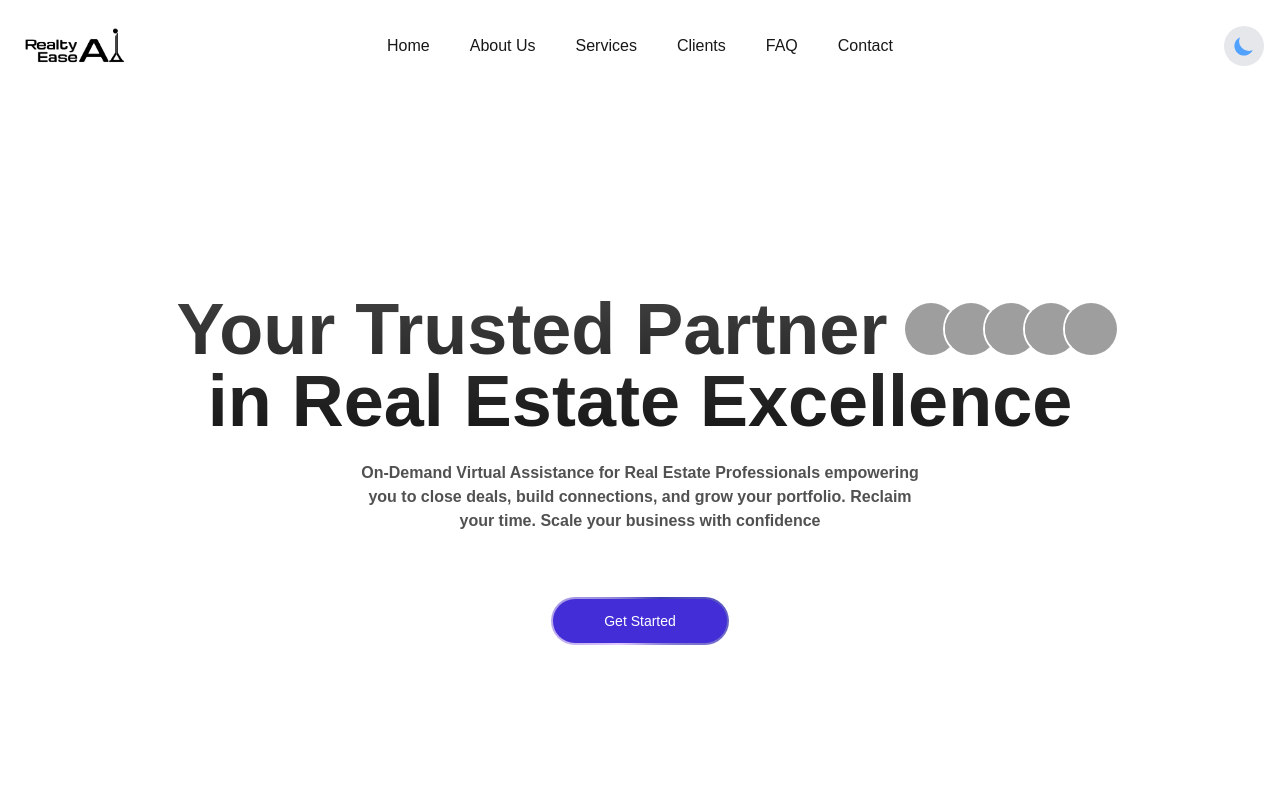
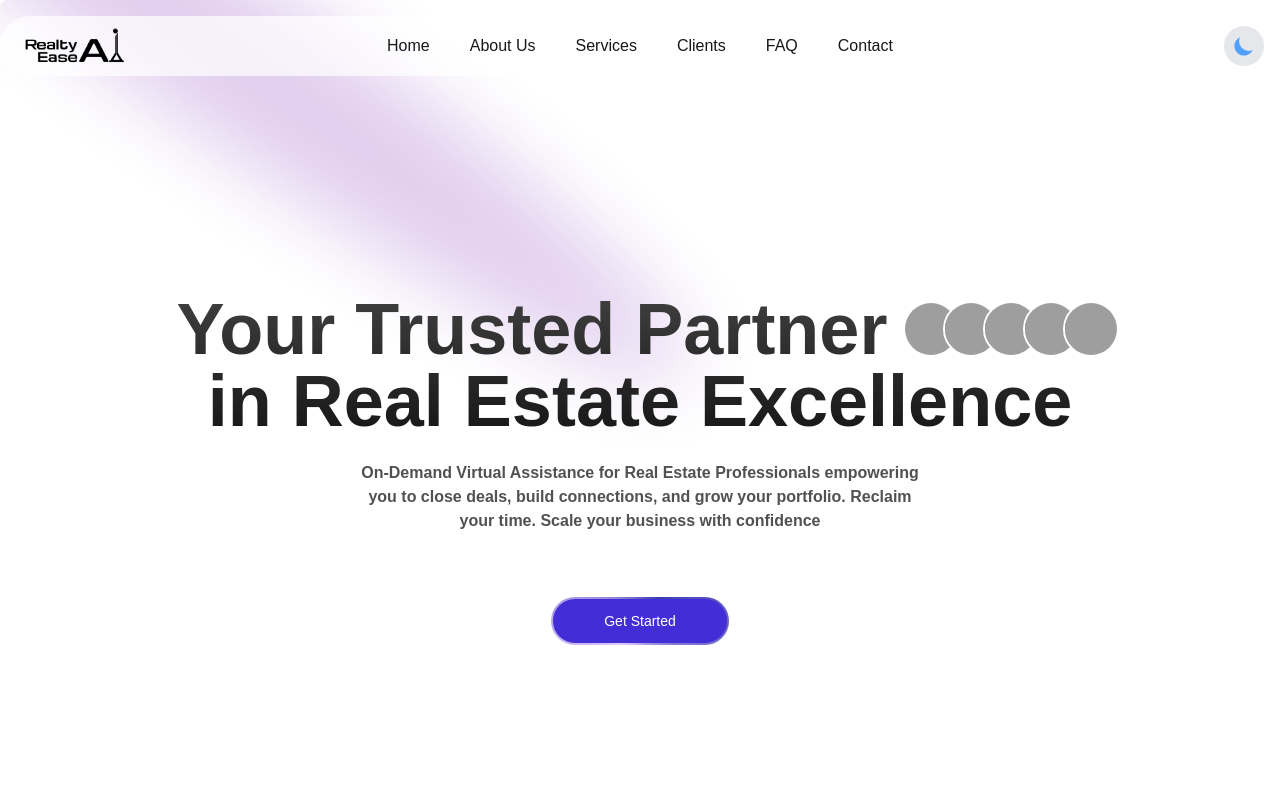
Before and after one commit to realtyeaseai/website, a Next.js app: page / in a window 1280 px wide. Shown: the top 800 px of the page. Built offline with nearby package versions, Linux system fonts and the light colour scheme; grey boxes are pictures that could not be loaded.

Commit message:
Updated color in spotlight

```diff
--- a/src/components/landingPage/HeroSection.tsx
+++ b/src/components/landingPage/HeroSection.tsx
@@ -8,7 +8,7 @@ export default function HeroSection() {
   return (
     <div className="dark:bg-black bg-white relative flex flex-col h-fit min-h-[600px] md:min-h-[850px] w-full overflow-hidden rounded-md antialiased items-center justify-center">
   {/* Spotlight */}
-  <Spotlight className="absolute -top-32 left-0 md:-top-20 md:left-60" fill="white" />
+  <Spotlight className="absolute -top-32 left-0 md:-top-20 md:left-60" />
 
   {/* Overlay (dark layer over video) */}
   <span className="absolute top-0 left-0 w-full h-full dark:bg-black/30 z-[1]" />
--- a/src/components/ui/Spotlight.tsx
+++ b/src/components/ui/Spotlight.tsx
@@ -3,14 +3,13 @@ import { cn } from "@/lib/utils";
 
 type SpotlightProps = {
   className?: string;
-  fill?: string;
 };
 
-export const Spotlight = ({ className, fill }: SpotlightProps) => {
+export const Spotlight = ({ className }: SpotlightProps) => {
   return (
     <svg
       className={cn(
-        "animate-spotlight pointer-events-none absolute z-[1]  h-[169%] w-[138%] lg:w-[84%] opacity-0",
+        "animate-spotlight pointer-events-none absolute z-[1] h-[169%] w-[138%] lg:w-[84%] opacity-0 text-purple-800 dark:text-white",
         className
       )}
       xmlns="http://www.w3.org/2000/svg"
@@ -24,7 +23,7 @@ export const Spotlight = ({ className, fill }: SpotlightProps) => {
           rx="1924.71"
           ry="273.501"
           transform="matrix(-0.822377 -0.568943 -0.568943 0.822377 3631.88 2291.09)"
-          fill={fill || "white"}
+          fill="currentColor"
           fillOpacity="0.21"
         ></ellipse>
       </g>
```
